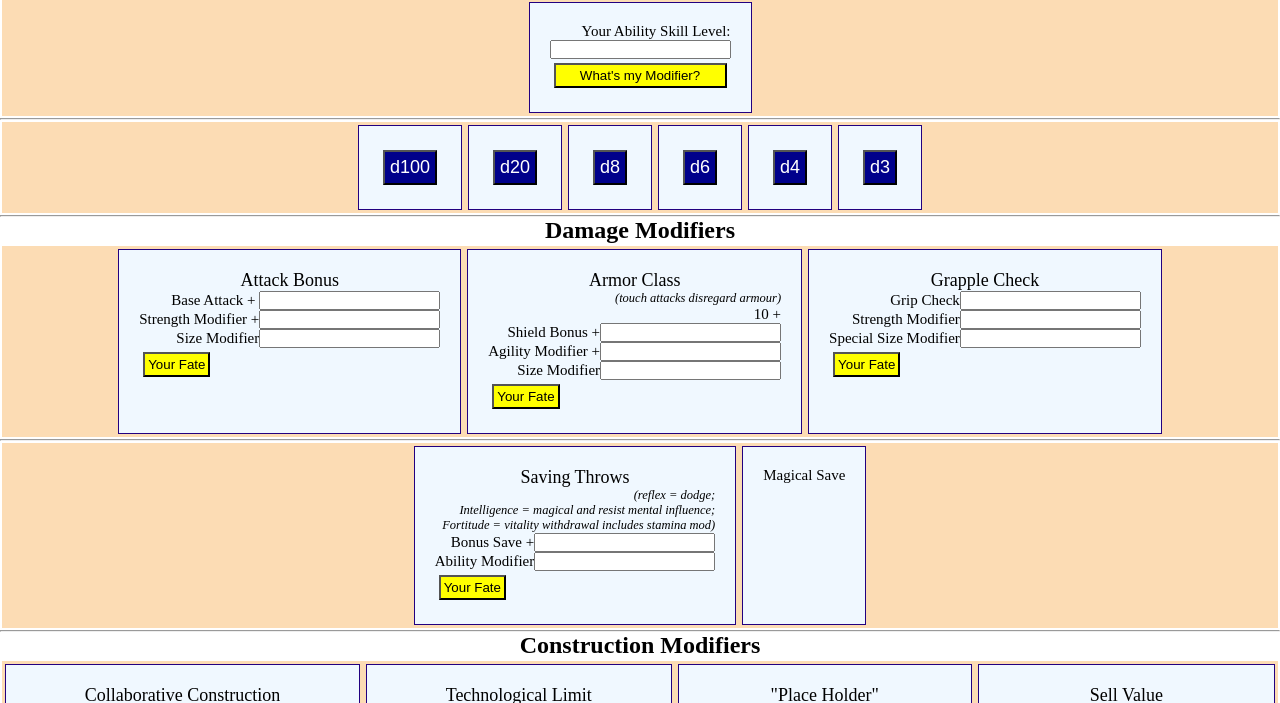
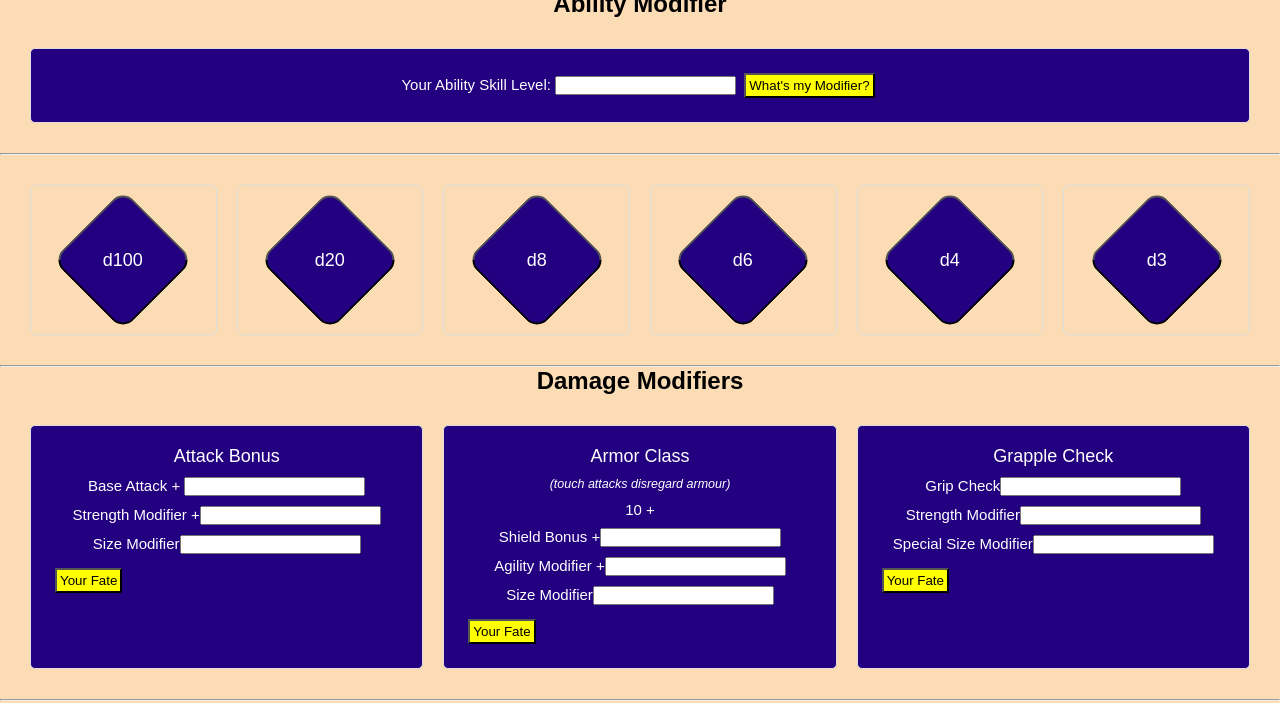
Before and after one commit to ejett5/WoW-Calculator, a plain HTML site: page index.html in a window 1280 px wide. Shown: the part 77-780 px from the top of the page. Drawn offline with Linux system fonts and the light colour scheme.

Commit message:
updated styling of buttons and general background

```diff
--- a/index.html
+++ b/index.html
@@ -29,35 +29,35 @@
     <hr>
     <!--Random dice generator-->
     <div class="grid-container">
-
+<!-- TODO add js to keep the text aligned horizontally after button click -->
         <!--d100 random generator-->
-        <div class="grid-item">
-            <button class="dice" onclick="d100(this)">d100</button>
+        <div class="grid-itemDice">
+            <button class="dice" onclick="d100(this)"><span class="dice-span">d100</span></button>
         </div>
 
         <!--d20 random generator-->
-        <div class="grid-item">
-            <button class="dice" onclick="d20(this)">d20</button>
+        <div class="grid-itemDice">
+            <button class="dice" onclick="d20(this)"><span class="dice-span">d20</span></button>
         </div>
 
         <!--D8 random-->
-        <div class="grid-item">
-            <button class="dice" onclick="d8(this)">d8</button>
+        <div class="grid-itemDice">
+            <button class="dice" onclick="d8(this)"><span class="dice-span">d8</span></button>
         </div>
 
         <!--D6 random-->
-        <div class="grid-item">
-            <button class="dice" onclick="d6(this)">d6</button>
+        <div class="grid-itemDice">
+            <button class="dice" onclick="d6(this)"><span class="dice-span">d6</span></button>
         </div>
 
         <!--D4 random-->
-        <div class="grid-item">
-            <button  class="dice" onclick="d4(this)">d4</button>
+        <div class="grid-itemDice">
+            <button  class="dice" onclick="d4(this)"><span class="dice-span">d4</span></button>
         </div>
 
         <!--d3 random-->
-        <div class="grid-item">
-            <button  class="dice" onclick="d3(this)">d3</button>
+        <div class="grid-itemDice">
+            <button  class="dice" onclick="d3(this)"><span class="dice-span">d3</span></button>
         </div>
 
     </div>
--- a/script.js
+++ b/script.js
@@ -115,7 +115,7 @@ function attackModifier() {
     sizeModifier = document.getElementById("sz").value;
     sizeModifier = parseInt(sizeModifier);
     // creating what they are to accomplish
-    let modAttack = attackBonus + strModifier + sizeModifier;
+    let modAttack = attackBonus + strModifier + sizeModifier +" is your attack bonus";
 
     // putputting to display paragraph
     console.log(modAttack);
@@ -134,7 +134,7 @@ function armorClass() {
     sizeModifier = parseInt(sizeModifier);
     console.log(sizeModifier);
 
-    let armorMod = shieldBonus + agilityModifier + sizeModifier + 10;
+    let armorMod = shieldBonus + agilityModifier + sizeModifier + 10 +" talk about lucky!";
 
     // displaying output
     console.log(armorMod);
@@ -155,7 +155,7 @@ function grappleCheck() {
     spSizeModifier = parseInt(spSizeModifier);
     console.log(spSizeModifier);
 
-    let floorTest = grpCheck + strModifier + spSizeModifier;
+    let floorTest =  grpCheck + strModifier + spSizeModifier + " Your grapple check is";
 
     // displaying output
     console.log(floorTest);
--- a/styles.css
+++ b/styles.css
@@ -15,18 +15,27 @@
 
 @media only screen and (min-width:768px) {
     .grid-container{
-
         justify-content: center;
     }
 }
 
+h1, h2, p, button{
+    margin-bottom: 10px;
+}
+
 h1{
     text-align: center;
-    margin: 5px;
+    margin: 15px 0px;
+    font-weight: bold;
 }
 
 h2{
+    background-color: rgb(252, 220, 180);
     text-align: center;
+}
+body{
+    background-color: rgb(252, 220, 180);
+    font-family: sans-serif;
 }
 
 button{
@@ -43,21 +52,34 @@ footer{
     margin-top: 10px;
 }
 
-/* .main{
+
+.grid-container{
+    display: flex;
+    flex-wrap: wrap;
+    justify-content: space-around;
     background-color: rgb(252, 220, 180);
-    margin: 15px;
-} */
-    /* TODO Adjust the content sizing to adjust to screen size while justified centre */
-.grid-container{
-        display: flex;
-        /* justify-content: center; */
+    /* border: 1px solid #ddd;
+    border-radius: 5px; */
+    margin: 10px;
+    padding: 10px;
+        /* display: flex;
+        flex-wrap: wrap;
         grid-template-columns: auto auto auto auto;
         background-color: rgb(252, 220, 180);
-        margin: 2px;
+        margin: 2px; */
     }
 
     .grid-item{
-        display: flex;
+        flex: 1;
+        background-color: rgb(34, 0, 128);
+        border: 1px solid #ddd;
+        color: white;
+        border-radius: 5px;
+        margin: 10px;
+        padding: 20px;
+        font-size: 15px;
+        text-align: center;
+        /* display: flex;
         flex-direction: column;
         background-color:aliceblue;
         border: 1px solid;
@@ -65,7 +87,29 @@ footer{
         margin: 3px;
         padding: 20px;
         font-size: 15px;
-        text-align:right;
+        text-align:right; */
+
+    }
+
+    .grid-itemDice{
+        flex: 1;
+        background-color: rgb(252, 220, 180);
+        border: 1px solid #ddd;
+        color: white;
+        border-radius: 5px;
+        margin: 10px;
+        padding: 20px;
+        font-size: 15px;
+        text-align: center;
+        /* display: flex;
+        flex-direction: column;
+        background-color:aliceblue;
+        border: 1px solid;
+        border-color: rgb(34, 0, 128);
+        margin: 3px;
+        padding: 20px;
+        font-size: 15px;
+        text-align:right; */
 
     }
 
@@ -84,12 +128,22 @@ footer{
     font-style: italic;
 }
 
+/* Get the dice text to be horizontal */
 .dice{
-    background-color: darkblue;
+    background-color: rgb(34, 0, 128);
     color: white;
     font-size: larger;
+    height: 100px;
+    width: 100px;
+    border-radius: 15px;
+    transform: rotate(45deg);
     margin: 4px;
-    padding: 5px;
+    padding: 25px;
     justify-content: center;
     align-content: left;
+    text-align: center;
 }
+.dice-span{
+    display: inline-block;
+    transform: rotate(-45deg);
+}
```
